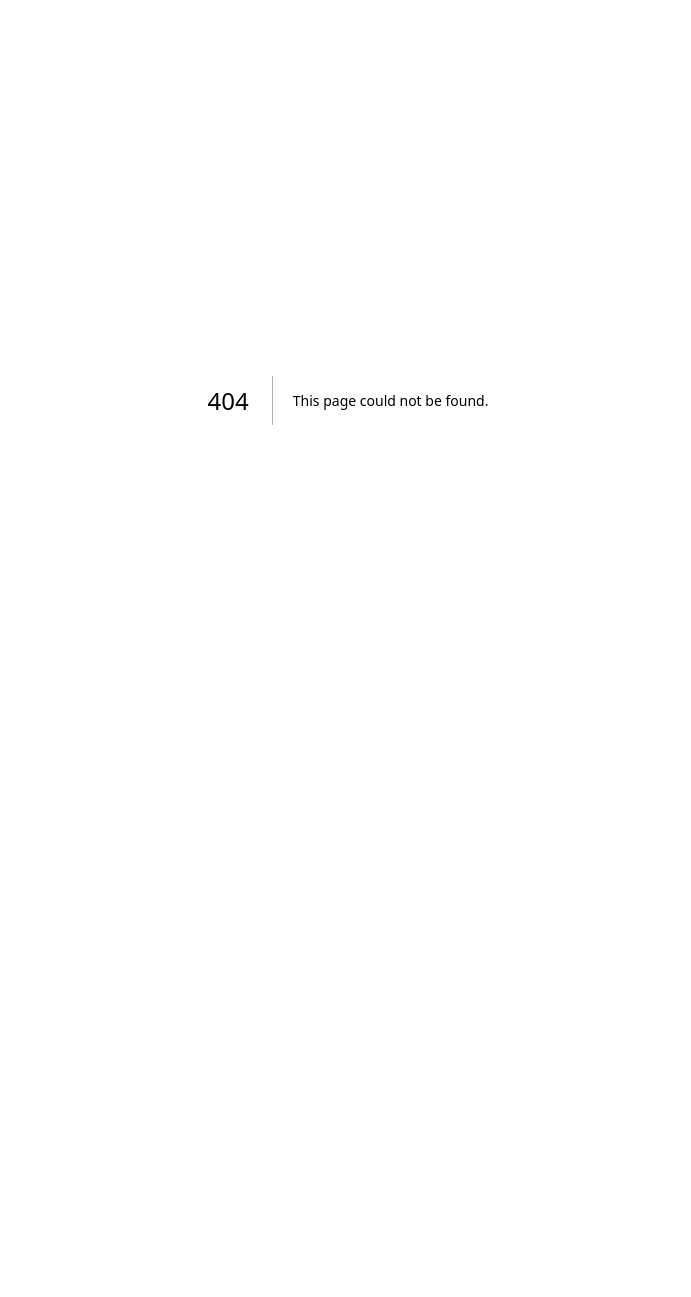
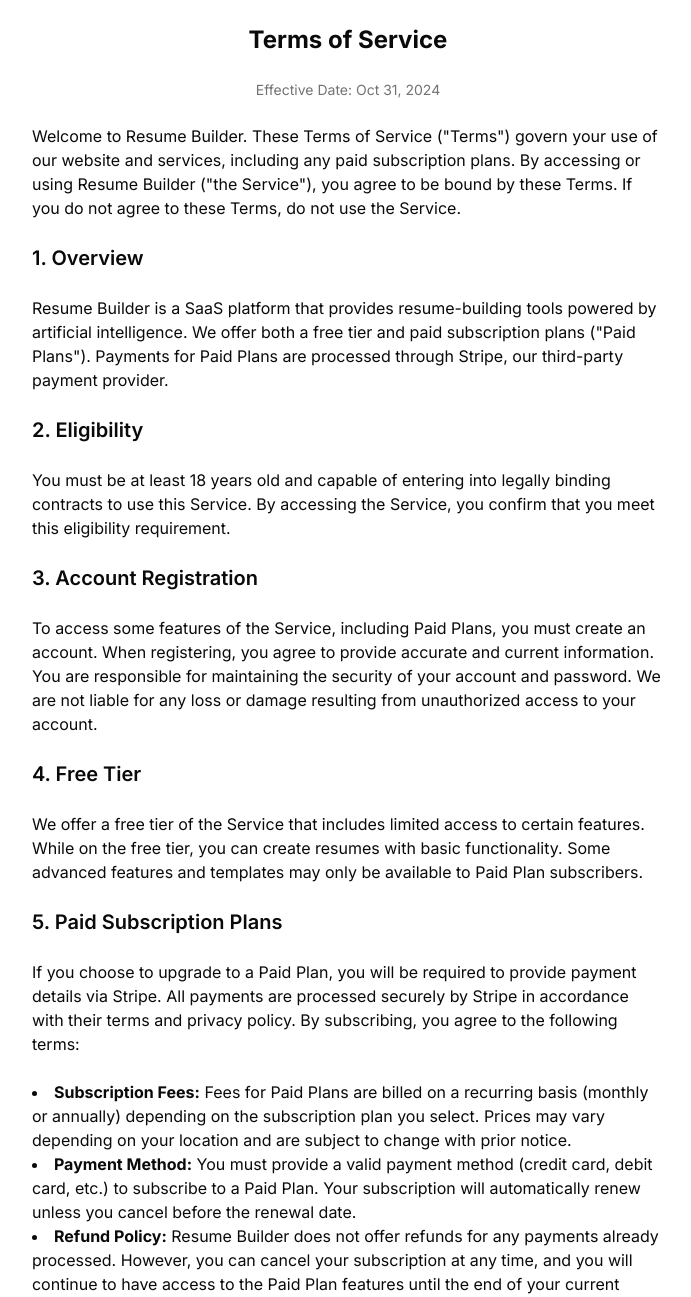
Before and after one commit to dalinec/resume-builder, a Next.js app: page /tos in a window 1280 px wide. Before the commit this address had no page. Shown: the top 1297 px of the page, without its empty margins (292-983 px from the left). Before the commit the page ends 800 px from the top, so only its background shows below. Built offline with nearby package versions, Linux system fonts and the light colour scheme.

Commit message:
added top page, and successful checkout page

```diff
--- /dev/null
+++ b/src/app/(main)/billing/success/page.tsx
@@ -0,0 +1,17 @@
+import { Button } from "@/components/ui/button";
+import Link from "next/link";
+
+export default function Page() {
+  return (
+    <main className="mx-auto max-w-7xl space-y-6 px-3 py-6 text-center">
+      <h1 className="text-3xl font-bold">Billing Success</h1>
+      <p className="">
+        The checkout was successful and your Pro account has been activated.
+        Enjoy!
+      </p>
+      <Button asChild>
+        <Link href={"/resumes"}>Go to resumes</Link>
+      </Button>
+    </main>
+  );
+}
--- /dev/null
+++ b/src/app/tos/page.tsx
@@ -0,0 +1,172 @@
+import { Metadata } from "next";
+
+export const metadata: Metadata = {
+  title: "Terms of Service",
+};
+
+export default function Page() {
+  return (
+    <main className="mx-auto max-w-prose space-y-6 p-3 py-6">
+      <h1 className="text-center text-2xl font-bold">Terms of Service</h1>
+      <p className="text-center text-sm text-muted-foreground">
+        Effective Date: Oct 31, 2024
+      </p>
+      <p>
+        Welcome to Resume Builder. These Terms of Service (&quot;Terms&quot;)
+        govern your use of our website and services, including any paid
+        subscription plans. By accessing or using Resume Builder (&quot;the
+        Service&quot;), you agree to be bound by these Terms. If you do not
+        agree to these Terms, do not use the Service.
+      </p>
+      <h2 className="text-xl font-semibold">1. Overview</h2>
+      <p>
+        Resume Builder is a SaaS platform that provides resume-building tools
+        powered by artificial intelligence. We offer both a free tier and paid
+        subscription plans (&quot;Paid Plans&quot;). Payments for Paid Plans are
+        processed through Stripe, our third-party payment provider.
+      </p>
+      <h2 className="text-xl font-semibold">2. Eligibility</h2>
+      <p>
+        You must be at least 18 years old and capable of entering into legally
+        binding contracts to use this Service. By accessing the Service, you
+        confirm that you meet this eligibility requirement.
+      </p>
+      <h2 className="text-xl font-semibold">3. Account Registration</h2>
+      <p>
+        To access some features of the Service, including Paid Plans, you must
+        create an account. When registering, you agree to provide accurate and
+        current information. You are responsible for maintaining the security of
+        your account and password. We are not liable for any loss or damage
+        resulting from unauthorized access to your account.
+      </p>
+      <h2 className="text-xl font-semibold">4. Free Tier</h2>
+      <p>
+        We offer a free tier of the Service that includes limited access to
+        certain features. While on the free tier, you can create resumes with
+        basic functionality. Some advanced features and templates may only be
+        available to Paid Plan subscribers.
+      </p>
+      <h2 className="text-xl font-semibold">5. Paid Subscription Plans</h2>
+      <p>
+        If you choose to upgrade to a Paid Plan, you will be required to provide
+        payment details via Stripe. All payments are processed securely by
+        Stripe in accordance with their terms and privacy policy. By
+        subscribing, you agree to the following terms:
+      </p>
+      <ul className="list-inside list-disc">
+        <li>
+          <strong>Subscription Fees:</strong> Fees for Paid Plans are billed on
+          a recurring basis (monthly or annually) depending on the subscription
+          plan you select. Prices may vary depending on your location and are
+          subject to change with prior notice.
+        </li>
+        <li>
+          <strong>Payment Method:</strong> You must provide a valid payment
+          method (credit card, debit card, etc.) to subscribe to a Paid Plan.
+          Your subscription will automatically renew unless you cancel before
+          the renewal date.
+        </li>
+        <li>
+          <strong>Refund Policy:</strong> Resume Builder does not offer refunds
+          for any payments already processed. However, you can cancel your
+          subscription at any time, and you will continue to have access to the
+          Paid Plan features until the end of your current billing period.
+        </li>
+      </ul>
+      <h2 className="text-xl font-semibold">6. Cancelation of Subscription</h2>
+      <p>
+        You can cancel your subscription at any time by logging into your
+        account and following the cancelation process. Cancelation will take
+        effect at the end of the current billing cycle, and you will not be
+        charged further.
+      </p>
+      <h2 className="text-xl font-semibold">
+        7. Changes to Services and Pricing
+      </h2>
+      <p>
+        We reserve the right to modify or discontinue the Service (or any part
+        of it) at any time, with or without notice. We may also adjust pricing
+        for Paid Plans; however, any price changes will not affect your current
+        subscription period and will be communicated before taking effect on
+        renewals.
+      </p>
+      <h2 className="text-xl font-semibold">8. License to Use the Service</h2>
+      <p>
+        Resume Builder grants you a limited, non-exclusive, non-transferable,
+        and revocable license to use the Service for personal or professional
+        use in accordance with these Terms. You may not:
+      </p>
+      <ul className="list-inside list-disc">
+        <li>Copy, modify, or distribute any part of the Service;</li>
+        <li>Use the Service to build a competing product;</li>
+        <li>
+          Access or attempt to access the Service by any means other than
+          through the interfaces provided.
+        </li>
+      </ul>
+      <h2 className="text-xl font-semibold">9. Intellectual Property</h2>
+      <p>
+        All content, trademarks, logos, and intellectual property related to AI
+        Resume Builder are owned by Resume Builder or its licensors. You agree
+        not to infringe on these rights.
+      </p>
+      <h2 className="text-xl font-semibold">10. User Content</h2>
+      <p>
+        By using the Service, you grant Resume Builder a non-exclusive,
+        worldwide, royalty-free license to use, modify, and display any content
+        you create using the platform (such as resumes) solely for the purpose
+        of providing the Service. You retain all ownership of your content.
+      </p>
+      <h2 className="text-xl font-semibold">11. Privacy Policy</h2>
+      <p>
+        Your privacy is important to us. Please review our Privacy Policy [link]
+        to understand how we collect, use, and protect your personal
+        information.
+      </p>
+      <h2 className="text-xl font-semibold">12. Third-Party Services</h2>
+      <p>
+        The Service may contain links or integrations to third-party websites or
+        services (e.g., Stripe for payments). Resume Builder is not responsible
+        for the content or practices of any third-party websites or services.
+      </p>
+      <h2 className="text-xl font-semibold">13. Disclaimer of Warranties</h2>
+      <p>
+        The Service is provided on an &quot;as is&quot; and &quot;as
+        available&quot; basis. Resume Builder makes no warranties, express or
+        implied, regarding the Service, including but not limited to the
+        accuracy of resume outputs, the suitability of resumes for job
+        applications, or the uninterrupted availability of the Service.
+      </p>
+      <h2 className="text-xl font-semibold">14. Limitation of Liability</h2>
+      <p>
+        To the fullest extent permitted by law, Resume Builder shall not be
+        liable for any indirect, incidental, consequential, or punitive damages,
+        including loss of profits, data, or business opportunities, arising out
+        of or related to your use of the Service.
+      </p>
+      <h2 className="text-xl font-semibold">15. Governing Law</h2>
+      <p>
+        These Terms are governed by and construed in accordance with the laws of
+        [Insert Jurisdiction], without regard to its conflict of law provisions.
+        Any disputes arising from these Terms will be subject to the exclusive
+        jurisdiction of the courts located in [Insert Location].
+      </p>
+      <h2 className="text-xl font-semibold">16. Changes to the Terms</h2>
+      <p>
+        We may update these Terms from time to time. Any changes will be posted
+        on this page, and the &quot;Effective Date&quot; will be updated
+        accordingly. Your continued use of the Service after the changes take
+        effect will constitute your acceptance of the new Terms.
+      </p>
+      <h2 className="text-xl font-semibold">17. Contact Us</h2>
+      <p>
+        If you have any questions about these Terms, please contact us at
+        [Insert Contact Information].
+      </p>
+      <p>
+        By using Resume Builder, you acknowledge that you have read, understood,
+        and agree to these Terms of Service.
+      </p>
+    </main>
+  );
+}
```
